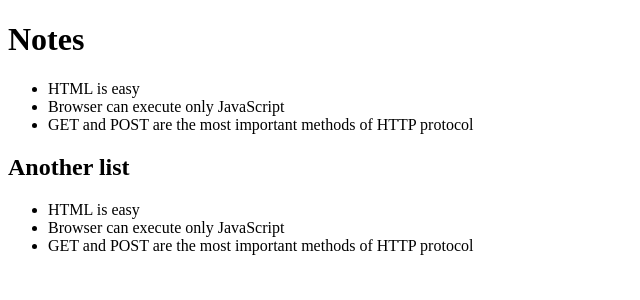
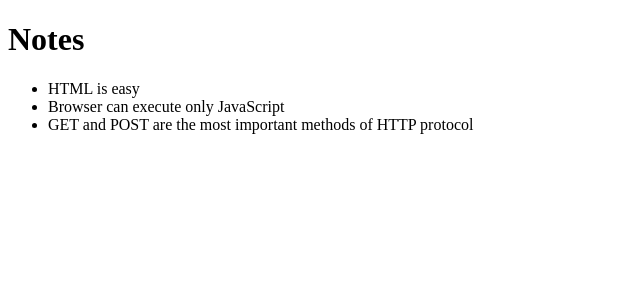
Before and after one commit to SarahBunker/FullStackOpen, a React (Vite) app in the folder part2/example1/: page / in a window 1280 px wide. Shown: the top 300 px of the page, without its empty margins (0-640 px from the left). Built offline with nearby package versions, Linux system fonts and the light colour scheme.

Commit message:
maping over notes in the return instead of using a different function

```diff
--- a/part2/example1/src/App.jsx
+++ b/part2/example1/src/App.jsx
@@ -1,26 +1,13 @@
 import Note from "./components/Note"
 
 const App = ({notes}) => {
-  function notesDisplay() {
-    return (
-      <ul>
-        {notes.map(note =>
-          <Note key={note.id} note={note} />
-        )}
-      </ul>
-    )
-  }
 
   return (
     <div>
       <h1>Notes</h1>
       <ul>
-        <li>{notes[0].content}</li>
-        <li>{notes[1].content}</li>
-        <li>{notes[2].content}</li>
+        {notes.map( note => <Note key={note.id} note={note}/>)}
       </ul>
-      <h2>Another list</h2>
-      {notesDisplay()}
     </div>
   )
 }
```
